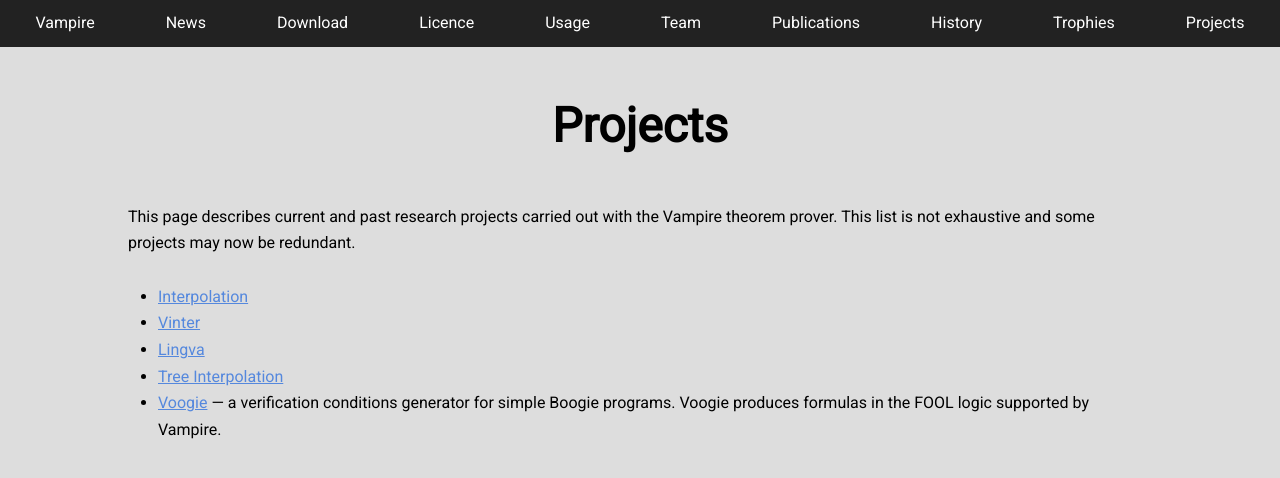
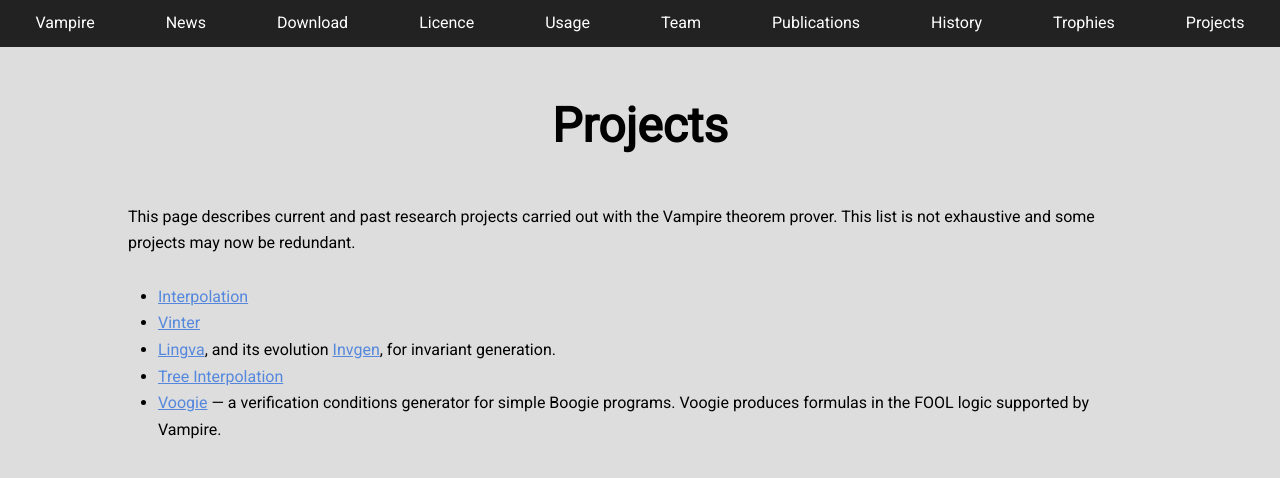
Before and after one commit to vprover/vprover.github.io, a Jekyll site: the page built from projects.html, in a window 1280 px wide. Shown: the top 478 px of the page. Built offline with Jekyll 4.4.1, drawn with Linux system fonts in a browser that asks for light colours.

Commit message:
Add simon to team

```diff
--- a/_includes/authors.html
+++ b/_includes/authors.html
@@ -3,6 +3,7 @@
 {% assign holzer = '<a href="http://www.cs.toronto.edu/~aholzer/">Andreas Holzer</a>' %}
 {% assign khasidashvili = '<a href="http://il.linkedin.com/pub/zurab-khasidashvili/4/a80/a74">Zurab Khasidashvili</a>' %}
 {% assign korovin = '<a href="http://www.cs.man.ac.uk/~korovink/">Konstantin Korovin</a>' %}
+{% assign robillard = '<a href="http://www.cse.chalmers.se/~simrob/">Simon Robillard</a>' %}
 {% assign kotelnikov = '<a href="http://www.cse.chalmers.se/~evgenyk/">Evgenii Kotelnikov</a>' %}
 {% assign kovacs = '<a href="http://forsyte.at/people/kovacs">Laura Kovács</a>' %}
 {% assign rawson = '<a href="http://rawsons.uk/michael/">Michael Rawson</a>' %}
--- a/projects.html
+++ b/projects.html
@@ -9,9 +9,9 @@
 </p>
 
 <ul>
- <li><a href="/projects/interpol.html">Interpolation</a></li>
- <li><a href="/projects/vinter.html">Vinter</a></li>
- <li><a href="http://www.complang.tuwien.ac.at/ioan/lingva.html">Lingva</a></li>
- <li><a href="http://www.cse.chalmers.se/~laurako/links/tree_vampire.html">Tree Interpolation</a></li>
+ <li><a href="/projects/interpol.html">Interpolation</a>
+ <li><a href="/projects/vinter.html">Vinter</a>
+ <li><a href="http://www.complang.tuwien.ac.at/ioan/lingva.html">Lingva</a>, and its evolution <a href="https://github.com/simonr89/invgen">Invgen</a>, for invariant generation.
+ <li><a href="http://www.cse.chalmers.se/~laurako/links/tree_vampire.html">Tree Interpolation</a>
  <li><a href="https://github.com/aztek/voogie">Voogie</a> &mdash; a verification conditions generator for simple Boogie programs. Voogie produces formulas in the FOOL logic supported by Vampire.</li>
 </ul>
```
Also changed, not shown: team.html (+10 -0 lines), img/srobillard.jpg (added).
